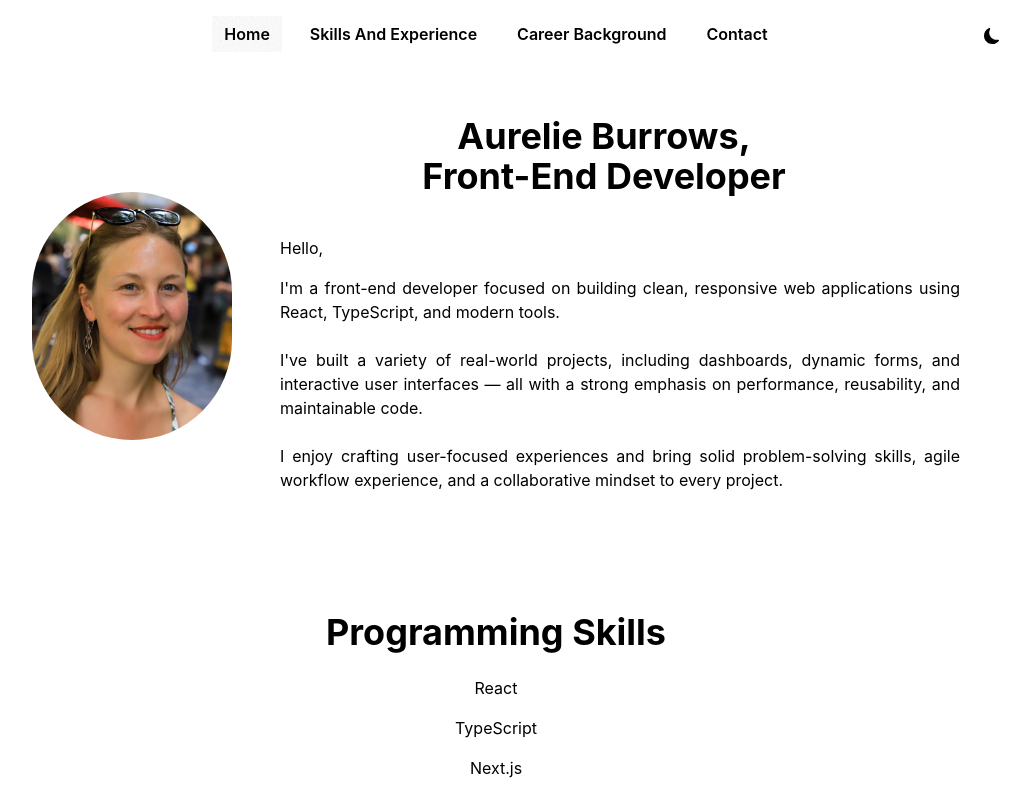
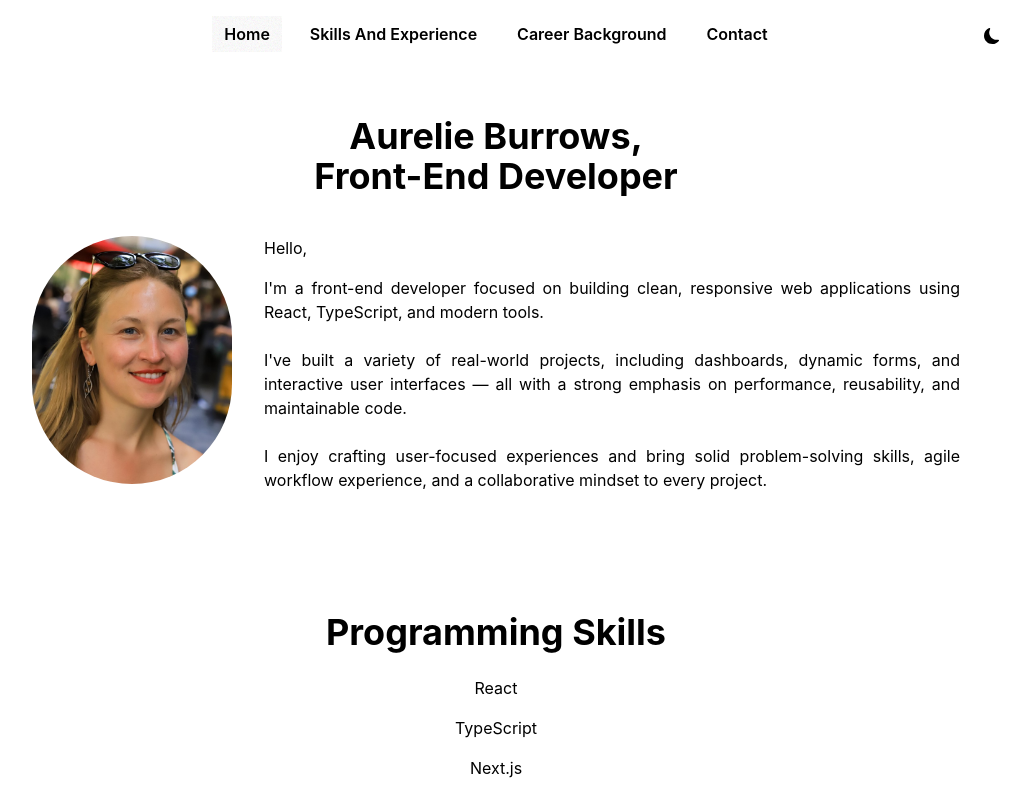
Before and after one commit to Annadesbois/aurelie-cv, a React (Vite) app: page / in a window 1280 px wide. Shown: the top 799 px of the page, without its empty margins (144-1174 px from the left). Built offline with nearby package versions, Linux system fonts and the light colour scheme.

Commit message:
improve landing style

```diff
--- a/src/pages/Landing.tsx
+++ b/src/pages/Landing.tsx
@@ -10,23 +10,30 @@ const Landing = () => {
           <img
             src={aurelie}
             alt="Profile picture"
-            className="h-62 w-50 rounded-full object-cover"
+            className="h-62 w-50 rounded-full object-cover lg:hidden"
           />
           <div className="text-justify">
             <h1 className="font-bold text-primary pb-10 text-2xl md:text-3xl md:text-center text-center lg:text-4xl">
               Aurelie Burrows,
               <h2>Front-End Developer</h2>
             </h1>
+            <div className="flex lg:flex-row lg:items-start">
+              <img
+                src={aurelie}
+                alt="Profile picture"
+                className="h-62 w-50 rounded-full object-cover hidden lg:flex lg:flex-col"
+              />
               <div className="lg:pl-8">
                 <p className="pb-4">Hello,</p>
                 <p className="pb-6">
-                I'm a front-end developer focused on building clean, responsive
-                web applications using React, TypeScript, and modern tools.
+                  I'm a front-end developer focused on building clean,
+                  responsive web applications using React, TypeScript, and
+                  modern tools.
                 </p>
                 <p className="pb-6">
                   I've built a variety of real-world projects, including
-                dashboards, dynamic forms, and interactive user interfaces — all
-                with a strong emphasis on performance, reusability, and
+                  dashboards, dynamic forms, and interactive user interfaces —
+                  all with a strong emphasis on performance, reusability, and
                   maintainable code.
                 </p>
                 <p className="pb-6">
@@ -34,6 +41,7 @@ const Landing = () => {
                   problem-solving skills, agile workflow experience, and a
                   collaborative mindset to every project.
                 </p>
+              </div>
             </div>
           </div>
         </div>
```
Lines whose indentation alone changed are shown as unchanged.
